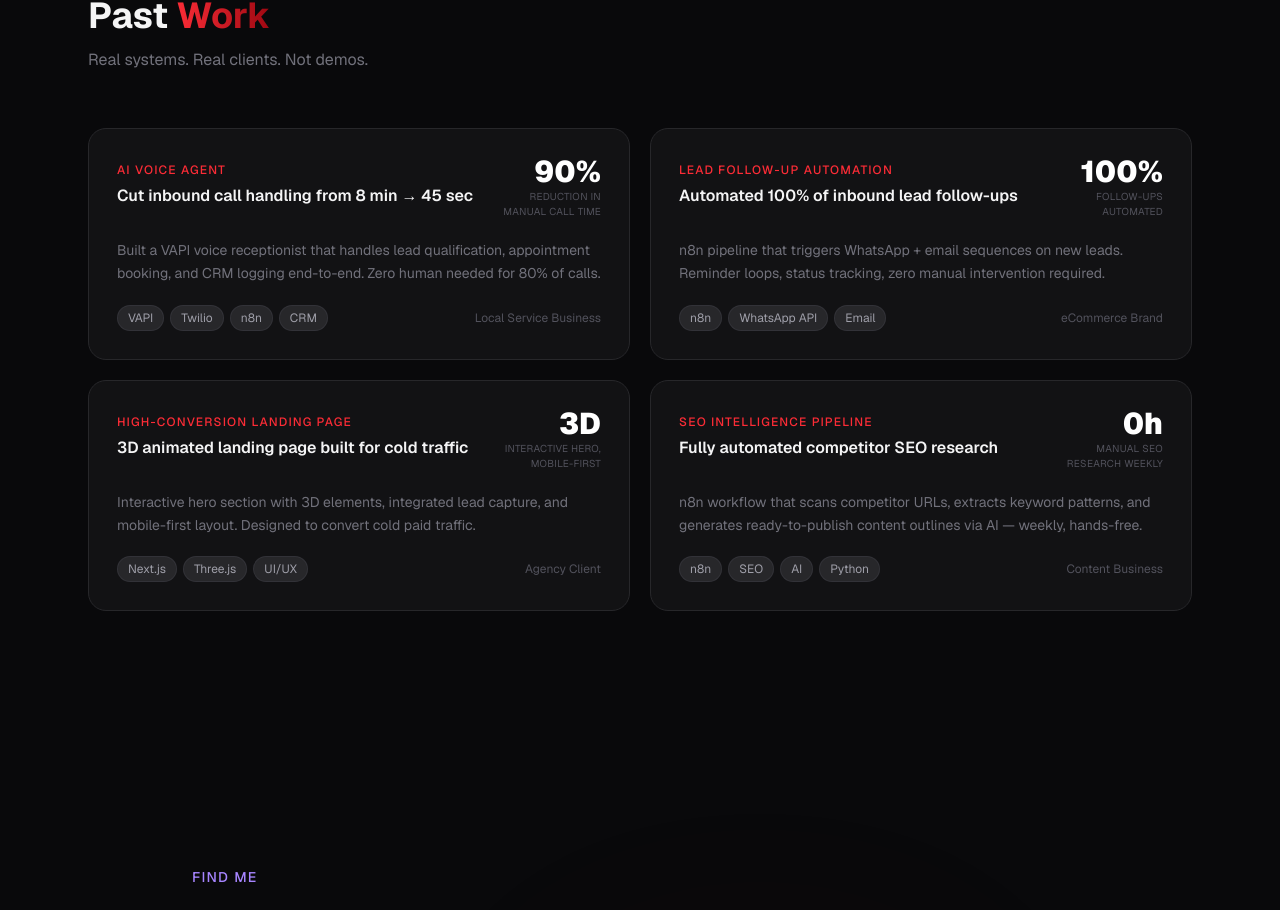
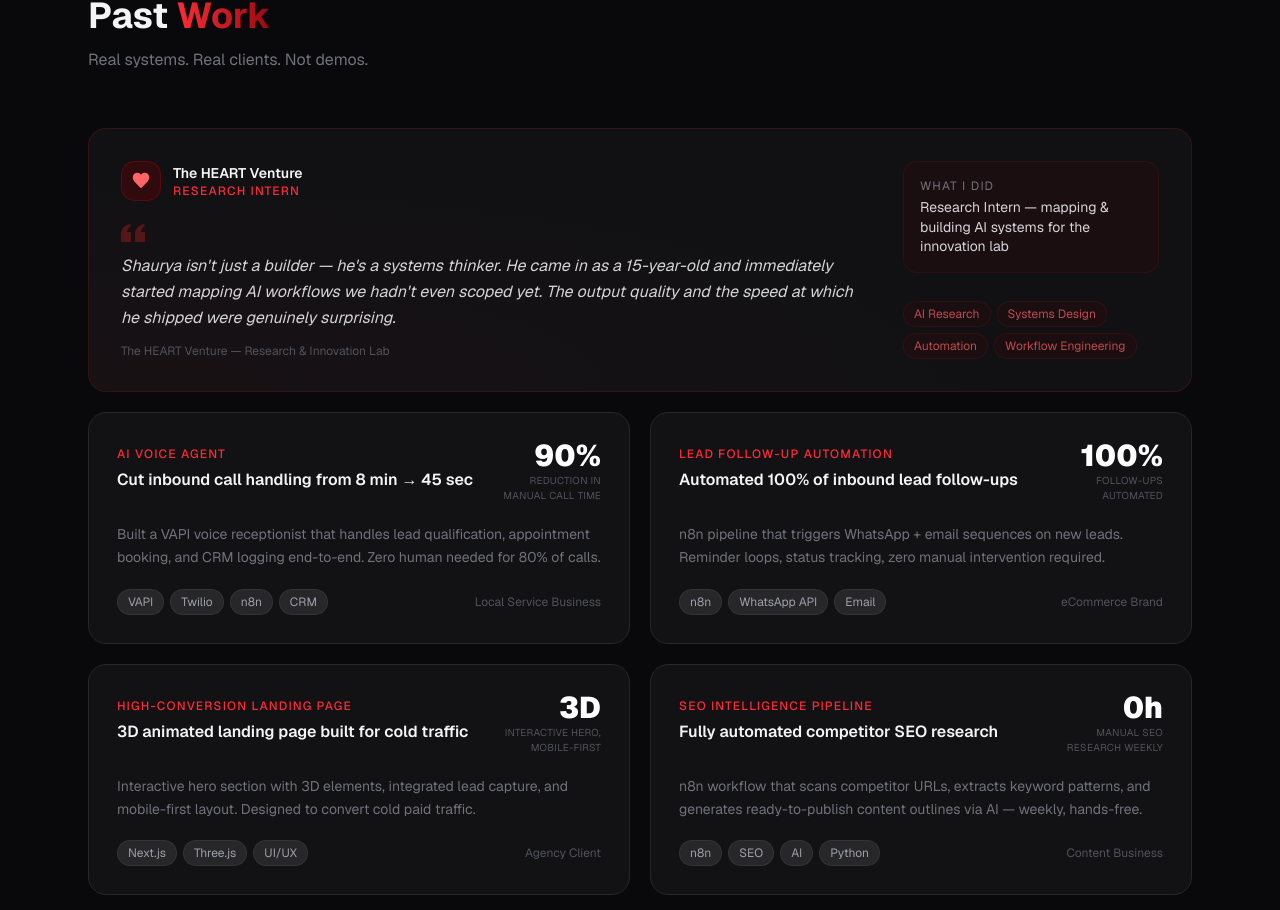
Before and after one commit to they-call-me-god/portfolio, a Next.js app: page / in a window 1280 px wide. Shown: the part 2712-3622 px from the top of the page. Built offline with nearby package versions, Linux system fonts and the light colour scheme; no server answers.

Commit message:
feat: add HEART Venture testimonial card to Work section

```diff
--- a/components/sections/Work.tsx
+++ b/components/sections/Work.tsx
@@ -12,6 +12,7 @@ const WORK = [
     tags: ['VAPI', 'Twilio', 'n8n', 'CRM'],
     metric: '90%',
     metricLabel: 'reduction in manual call time',
+    featured: false,
   },
   {
     client: 'eCommerce Brand',
@@ -21,6 +22,7 @@ const WORK = [
     tags: ['n8n', 'WhatsApp API', 'Email'],
     metric: '100%',
     metricLabel: 'follow-ups automated',
+    featured: false,
   },
   {
     client: 'Agency Client',
@@ -30,6 +32,7 @@ const WORK = [
     tags: ['Next.js', 'Three.js', 'UI/UX'],
     metric: '3D',
     metricLabel: 'interactive hero, mobile-first',
+    featured: false,
   },
   {
     client: 'Content Business',
@@ -39,8 +42,18 @@ const WORK = [
     tags: ['n8n', 'SEO', 'AI', 'Python'],
     metric: '0h',
     metricLabel: 'manual SEO research weekly',
+    featured: false,
   },
 ]
+
+const HEART_VENTURE = {
+  org: 'The HEART Venture',
+  role: 'Research Intern',
+  quote: 'Shaurya isn\'t just a builder — he\'s a systems thinker. He came in as a 15-year-old and immediately started mapping AI workflows we hadn\'t even scoped yet. The output quality and the speed at which he shipped were genuinely surprising.',
+  attribution: 'The HEART Venture — Research & Innovation Lab',
+  tags: ['AI Research', 'Systems Design', 'Automation', 'Workflow Engineering'],
+  highlight: 'Research Intern — mapping & building AI systems for the innovation lab',
+}
 
 function WorkCard({ item, index }: { item: typeof WORK[0]; index: number }) {
   const ref = useRef<HTMLDivElement>(null)
@@ -89,6 +102,67 @@ function WorkCard({ item, index }: { item: typeof WORK[0]; index: number }) {
   )
 }
 
+function HeartVentureCard({ index }: { index: number }) {
+  return (
+    <motion.div
+      initial={{ opacity: 0, y: 40 }}
+      whileInView={{ opacity: 1, y: 0 }}
+      viewport={{ once: true, amount: 0.15 }}
+      transition={{ duration: 0.7, delay: index * 0.1, ease: [0.33, 1, 0.68, 1] }}
+      className="group relative md:col-span-2 bg-zinc-900/60 border border-red-900/30 rounded-2xl p-8 overflow-hidden transition-colors duration-300 hover:border-red-800/50"
+    >
+      {/* Ambient glow */}
+      <div className="absolute inset-0 opacity-30 group-hover:opacity-60 transition-opacity duration-700 pointer-events-none rounded-2xl"
+        style={{ background: 'radial-gradient(ellipse at 0% 100%, rgba(153,27,27,0.18) 0%, transparent 60%)' }} />
+
+      <div className="relative z-10 flex flex-col md:flex-row gap-8">
+        {/* Left: org badge + quote */}
+        <div className="flex-1 flex flex-col gap-5">
+          <div className="flex items-center gap-3">
+            {/* HEART logo mark */}
+            <div className="w-10 h-10 rounded-xl bg-red-950/60 border border-red-800/40 flex items-center justify-center flex-shrink-0">
+              <svg width="18" height="18" viewBox="0 0 24 24" fill="currentColor" className="text-red-400">
+                <path d="M12 21.593c-5.63-5.539-11-10.297-11-14.402C1 3.621 3.68 1 7.082 1c2.199 0 4.014 1.169 4.918 2.97C12.904 2.169 14.719 1 16.918 1 20.32 1 23 3.621 23 7.191c0 4.105-5.37 8.863-11 14.402z"/>
+              </svg>
+            </div>
+            <div>
+              <div className="text-zinc-100 font-semibold text-sm">{HEART_VENTURE.org}</div>
+              <div className="text-red-500 text-xs font-medium uppercase tracking-widest">{HEART_VENTURE.role}</div>
+            </div>
+          </div>
+
+          {/* Quote */}
+          <blockquote className="relative">
+            <svg width="24" height="24" viewBox="0 0 24 24" fill="currentColor" className="text-red-900/60 mb-2">
+              <path d="M14.017 21v-7.391c0-5.704 3.731-9.57 8.983-10.609l.995 2.151c-2.432.917-3.995 3.638-3.995 5.849h4v10h-9.983zm-14.017 0v-7.391c0-5.704 3.748-9.57 9-10.609l.996 2.151c-2.433.917-3.996 3.638-3.996 5.849h3.983v10h-9.983z"/>
+            </svg>
+            <p className="text-zinc-300 text-base leading-relaxed italic">
+              {HEART_VENTURE.quote}
+            </p>
+            <div className="mt-3 text-zinc-600 text-xs">{HEART_VENTURE.attribution}</div>
+          </blockquote>
+        </div>
+
+        {/* Right: highlight + tags */}
+        <div className="md:w-64 flex flex-col justify-between gap-5 flex-shrink-0">
+          <div className="bg-red-950/20 border border-red-900/20 rounded-xl p-4">
+            <div className="text-zinc-500 text-xs uppercase tracking-widest mb-1">What I did</div>
+            <p className="text-zinc-300 text-sm leading-snug">{HEART_VENTURE.highlight}</p>
+          </div>
+
+          <div className="flex flex-wrap gap-1.5">
+            {HEART_VENTURE.tags.map(tag => (
+              <span key={tag} className="px-2.5 py-1 bg-red-950/20 border border-red-900/20 text-red-400/70 text-xs rounded-full">
+                {tag}
+              </span>
+            ))}
+          </div>
+        </div>
+      </div>
+    </motion.div>
+  )
+}
+
 export function Work() {
   const ref = useRef<HTMLElement>(null)
   const inView = useInView(ref, { once: true, amount: 0.1 })
@@ -109,8 +183,12 @@ export function Work() {
       </motion.div>
 
       <div className="grid grid-cols-1 md:grid-cols-2 gap-5">
+        {/* Featured testimonial — full width */}
+        <HeartVentureCard index={0} />
+
+        {/* Work cards */}
         {WORK.map((item, i) => (
-          <WorkCard key={item.category} item={item} index={i} />
+          <WorkCard key={item.category} item={item} index={i + 1} />
         ))}
       </div>
     </section>
```
